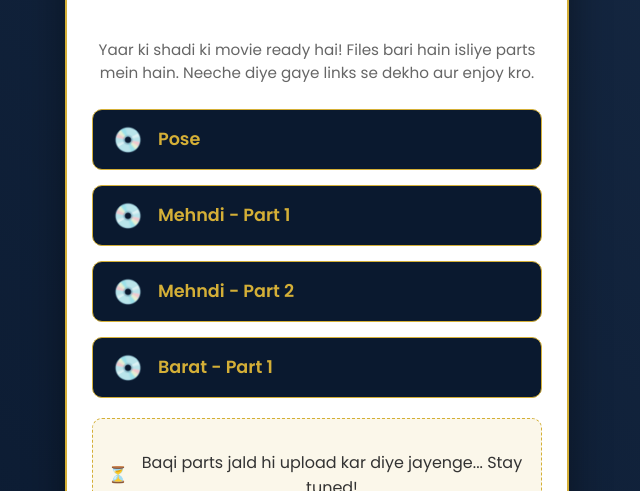
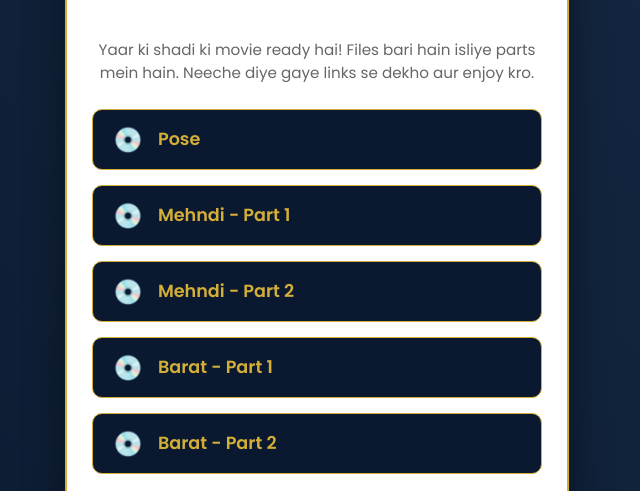
Before and after one commit to hamza-1897/Waseem-Wedding-movie, a plain HTML site: page index.html in a window 1280 px wide. Shown: the part 307-798 px from the top of the page, without its empty margins (323-963 px from the left). Drawn offline with Linux system fonts and the light colour scheme.

Commit message:
barat part 2 added in index.html

```diff
--- a/index.html
+++ b/index.html
@@ -199,7 +199,12 @@
                 </div>
             </a>
 
-
+                 <a href="https://drive.google.com/file/d/1AZPMHxs_crwabGxUeHN-t-isSaV8sY1j/view?usp=sharing" class="link-btn" target="_blank">
+                <span class="btn-icon">💿</span>
+                <div class="btn-details">
+                    <span class="part-name">Barat - Part 2</span>
+                </div>
+            </a>
 
                <div class="coming-soon">
     <span>⏳</span>
```
